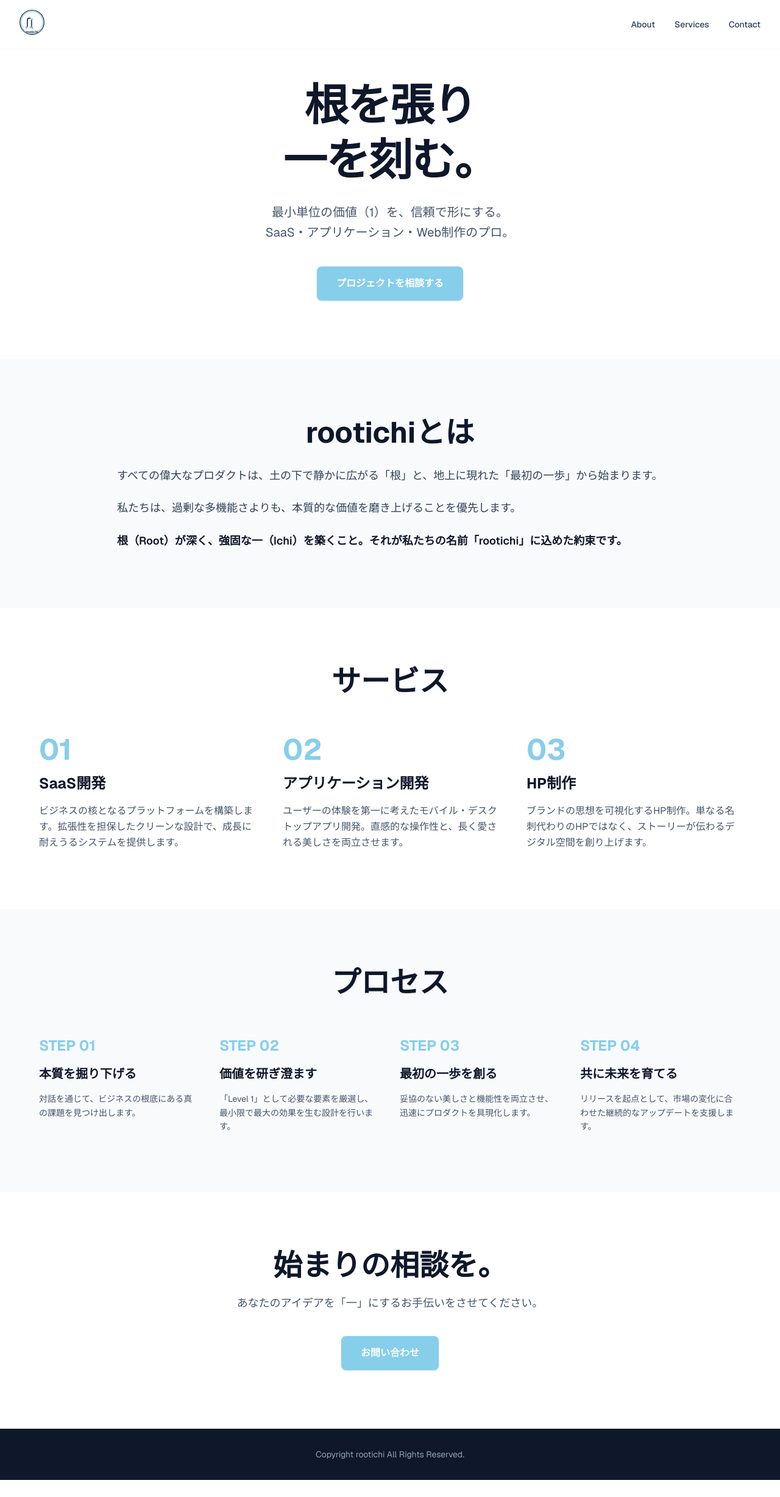
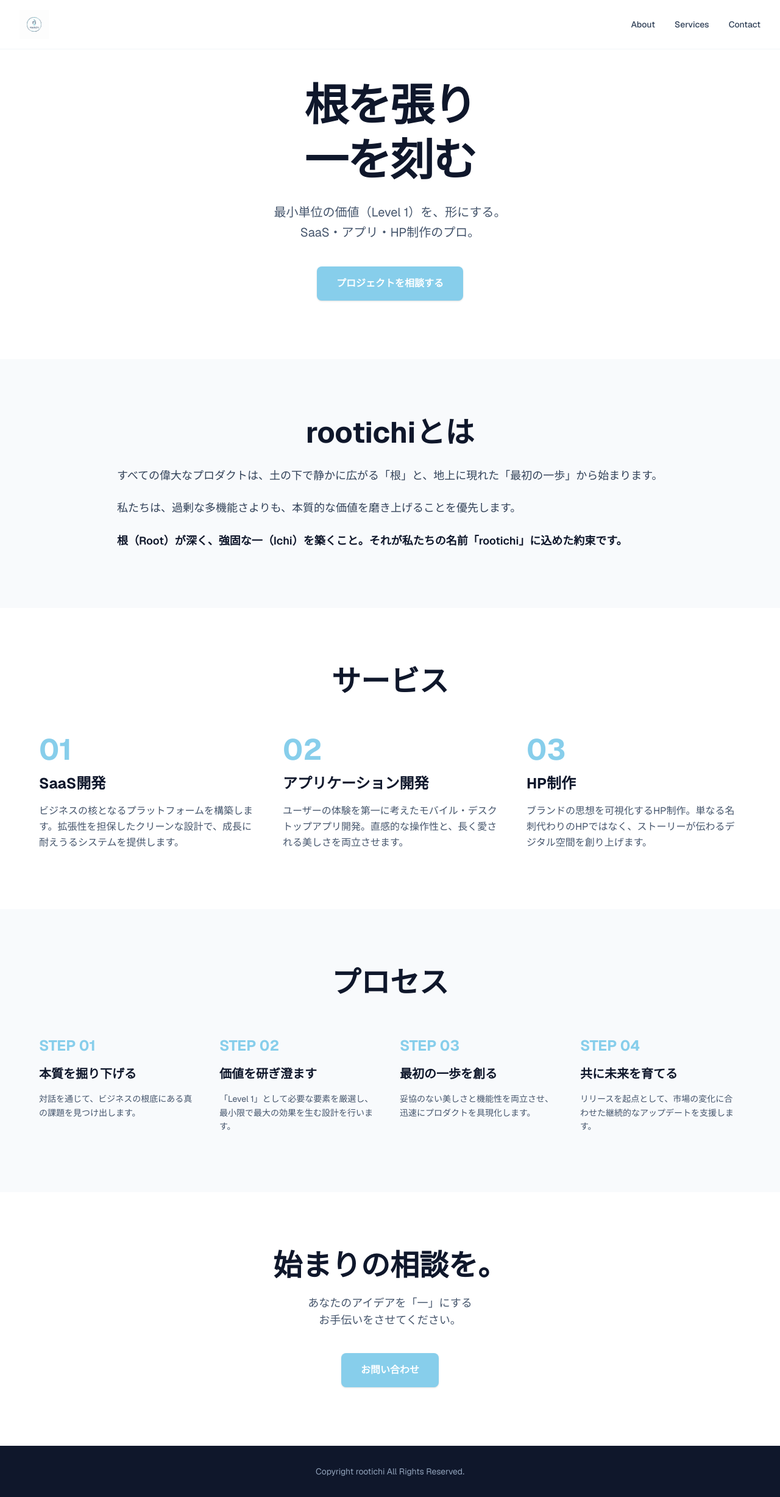
Before and after one commit to rootichi/rootichi_hp, a Next.js app: page / in a window 1280 px wide. Shown: the whole page at 61% size. Before the commit the page ends 2427 px from the top, so only its background shows below. Built offline with nearby package versions, Linux system fonts and the light colour scheme.

Commit message:
Update logo SVG and fix text: remove period, update hero and contact text

```diff
--- a/app/components/Contact.tsx
+++ b/app/components/Contact.tsx
@@ -6,7 +6,9 @@ export default function Contact() {
           始まりの相談を。
         </h2>
         <p className="text-lg text-slate-600 mb-10">
-          あなたのアイデアを「一」にするお手伝いをさせてください。
+          あなたのアイデアを「一」にする
+          <br />
+          お手伝いをさせてください。
         </p>
         <a
           href="https://docs.google.com/forms/d/15GlMvEmiKCG8YBBVTRZP_q2wpASbyjmYJutUmeTaM-4/edit"
--- a/app/components/Hero.tsx
+++ b/app/components/Hero.tsx
@@ -5,12 +5,12 @@ export default function Hero() {
         <h1 className="text-5xl sm:text-6xl md:text-7xl font-bold text-slate-900 mb-6 leading-tight tracking-tight">
           根を張り
           <br />
-          一を刻む。
+          一を刻む
         </h1>
         <p className="text-lg sm:text-xl text-slate-600 mb-10 max-w-2xl mx-auto leading-relaxed">
-          最小単位の価値（1）を、信頼で形にする。
+          最小単位の価値（Level 1）を、形にする。
           <br />
-          SaaS・アプリケーション・Web制作のプロ。
+          SaaS・アプリ・HP制作のプロ。
         </p>
         <a
           href="https://docs.google.com/forms/d/15GlMvEmiKCG8YBBVTRZP_q2wpASbyjmYJutUmeTaM-4/edit"
--- a/app/components/Logo.tsx
+++ b/app/components/Logo.tsx
@@ -6,8 +6,8 @@ export default function Logo() {
       <Image
         src="/logo.svg"
         alt="rootichi logo"
-        width={48}
-        height={56}
+        width={1024}
+        height={1024}
         priority
         className="w-auto h-10 sm:h-12"
       />
```
Also changed, not shown: public/logo.svg.
